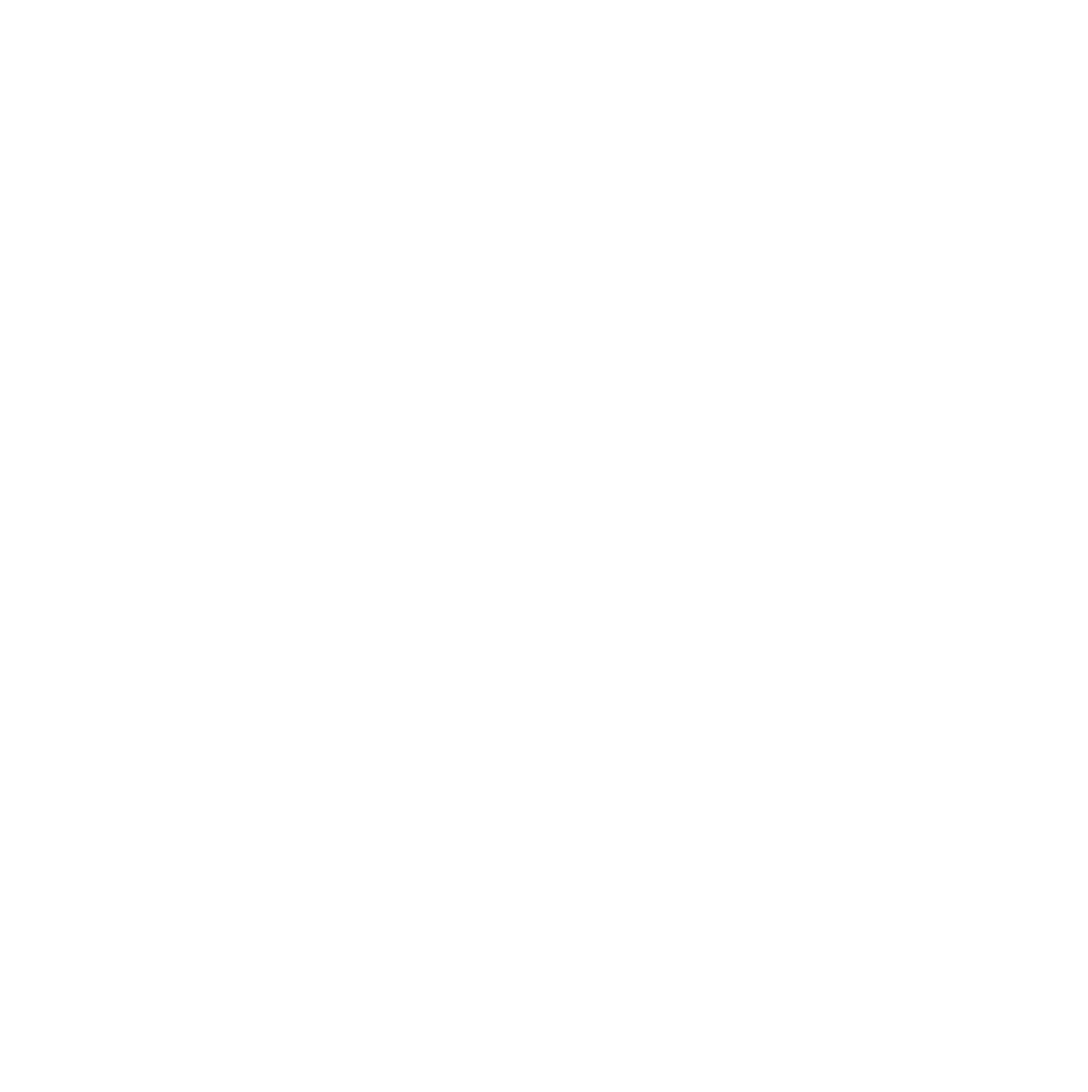
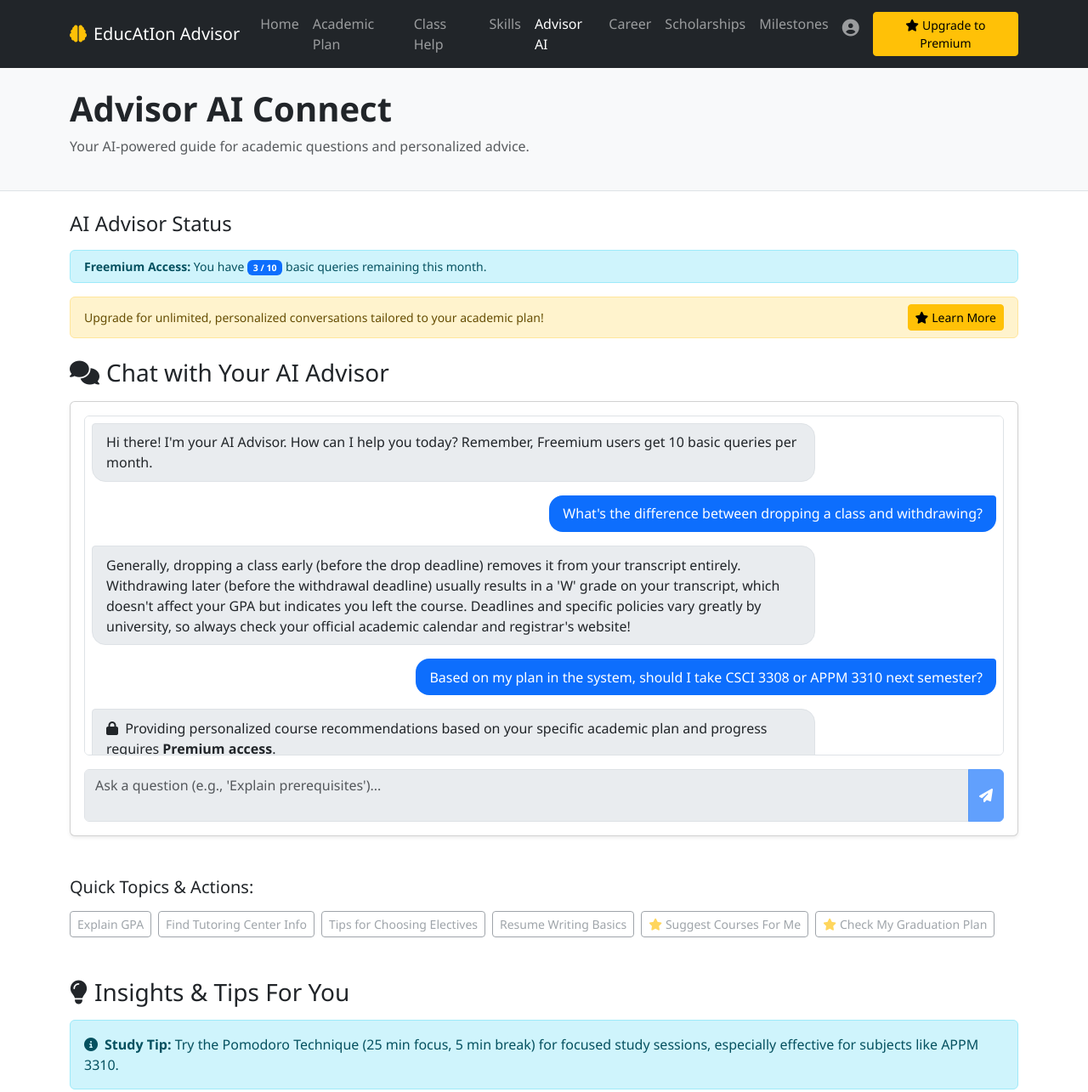
Before and after one commit to Sebastian-Conway-Burt/EDU-Copilot, a plain HTML site: page advisor_connect.html in a window 1280 px wide. Shown: the top 1285 px of the page at 85% size. Before the commit the page ends 800 px from the top, so only its background shows below. Drawn offline with nearby package versions, Linux system fonts and the light colour scheme.

Commit message:
Initial commit: Add project structure and basic HTML files

```diff
--- a/advisor_connect.html
+++ b/advisor_connect.html
@@ -0,0 +1,257 @@
+<!DOCTYPE html>
+<html lang="en">
+<head>
+    <meta charset="UTF-8">
+    <meta name="viewport" content="width=device-width, initial-scale=1.0">
+    <title>Advisor AI Connect - EducAtIon Advisor</title>
+
+    <link href="https://cdn.jsdelivr.net/npm/bootstrap@5.3.3/dist/css/bootstrap.min.css" rel="stylesheet" integrity="sha384-QWTKZyjpPEjISv5WaRU9OFeRpok6YctnYmDr5pNlyT2bRjXh0JMhjY6hW+ALEwIH" crossorigin="anonymous">
+
+    <link rel="stylesheet" href="https://cdnjs.cloudflare.com/ajax/libs/font-awesome/6.5.2/css/all.min.css" integrity="sha512-SnH5WK+bZxgPHs44uWIX+LLJAJ9/2PkPKZ5QiAj6Ta86w+fsb2TkcmfRyVX3pBnMFcV7oQPJkl9QevSCWr3W6A==" crossorigin="anonymous" referrerpolicy="no-referrer" />
+
+    <link rel="stylesheet" href="css/style.css">
+
+</head>
+<body>
+
+    <nav class="navbar navbar-expand-lg navbar-dark bg-dark sticky-top">
+        <div class="container">
+            <a class="navbar-brand" href="index.html">
+                <i class="fas fa-brain me-2"></i>EducAtIon Advisor
+            </a>
+            <button class="navbar-toggler" type="button" data-bs-toggle="collapse" data-bs-target="#navbarNav" aria-controls="navbarNav" aria-expanded="false" aria-label="Toggle navigation">
+                <span class="navbar-toggler-icon"></span>
+            </button>
+            <div class="collapse navbar-collapse" id="navbarNav">
+                <ul class="navbar-nav me-auto mb-2 mb-lg-0">
+                    <li class="nav-item">
+                        <a class="nav-link" href="index.html">Home</a>
+                    </li>
+                    <li class="nav-item">
+                        <a class="nav-link" href="academic_planning.html">Academic Plan</a>
+                    </li>
+                    <li class="nav-item">
+                        <a class="nav-link" href="class_assistance.html">Class Help</a>
+                    </li>
+                    <li class="nav-item">
+                        <a class="nav-link" href="skill_enhancement.html">Skills</a>
+                    </li>
+                     <li class="nav-item">
+                        <a class="nav-link active" aria-current="page" href="advisor_connect.html">Advisor AI</a>
+                    </li>
+                    <li class="nav-item">
+                        <a class="nav-link" href="career_launchpad.html">Career</a>
+                    </li>
+                     <li class="nav-item">
+                        <a class="nav-link" href="scholarship_engine.html">Scholarships</a>
+                    </li>
+                     <li class="nav-item">
+                        <a class="nav-link" href="milestone_tracker.html">Milestones</a>
+                    </li>
+                </ul>
+                <ul class="navbar-nav ms-auto">
+                     <li class="nav-item me-2">
+                         <a href="profile_settings.html" class="nav-link" title="Profile & Settings"><i class="fas fa-user-circle fs-5"></i></a>
+                     </li>
+                     <li class="nav-item">
+                        <button class="btn btn-warning btn-sm" data-bs-toggle="modal" data-bs-target="#premiumModal">
+                            <i class="fas fa-star me-1"></i>Upgrade to Premium
+                        </button>
+                    </li>
+                </ul>
+            </div>
+        </div>
+    </nav>
+
+     <header class="py-4 bg-light border-bottom mb-4">
+        <div class="container">
+            <h1 class="fw-bold">Advisor AI Connect</h1>
+            <p class="text-muted">Your AI-powered guide for academic questions and personalized advice.</p>
+        </div>
+    </header>
+
+    <main class="container mb-5">
+
+        <section id="advisor-status" class="mb-4">
+            <h4 class="mb-3">AI Advisor Status</h4>
+             <div class="alert alert-info py-2 small">
+                 <strong>Freemium Access:</strong> You have <span class="badge bg-primary">3 / 10</span> basic queries remaining this month.
+                 </div>
+             <div class="alert alert-warning py-2 small d-flex justify-content-between align-items-center">
+                <span>Upgrade for unlimited, personalized conversations tailored to your academic plan!</span>
+                <button class="btn btn-sm btn-warning" data-bs-toggle="modal" data-bs-target="#premiumModal"><i class="fas fa-star me-1"></i>Learn More</button>
+             </div>
+        </section>
+
+        <section id="chatbot-interface" class="mb-5">
+             <h3 class="mb-3"><i class="fas fa-comments me-2"></i>Chat with Your AI Advisor</h3>
+             <div class="card shadow-sm">
+                <div class="card-body">
+                    <div id="chat-window" class="mb-3 p-2 border rounded bg-white">
+                        <div class="chat-message ai-message">
+                            <div class="message-bubble">
+                                Hi there! I'm your AI Advisor. How can I help you today? Remember, Freemium users get 10 basic queries per month.
+                            </div>
+                        </div>
+                         <div class="chat-message user-message">
+                            <div class="message-bubble">
+                                What's the difference between dropping a class and withdrawing?
+                            </div>
+                        </div>
+                         <div class="chat-message ai-message">
+                            <div class="message-bubble">
+                                Generally, dropping a class early (before the drop deadline) removes it from your transcript entirely. Withdrawing later (before the withdrawal deadline) usually results in a 'W' grade on your transcript, which doesn't affect your GPA but indicates you left the course. Deadlines and specific policies vary greatly by university, so always check your official academic calendar and registrar's website!
+                            </div>
+                        </div>
+                         <div class="chat-message user-message">
+                            <div class="message-bubble">
+                                Based on my plan in the system, should I take CSCI 3308 or APPM 3310 next semester?
+                            </div>
+                        </div>
+                        <div class="chat-message ai-message">
+                            <div class="message-bubble">
+                                <i class="fas fa-lock me-1"></i> Providing personalized course recommendations based on your specific academic plan and progress requires <strong>Premium access</strong>.
+                                <br><br>
+                                However, I can give you general information about CSCI 3308 (Software Development Methods) or APPM 3310 (Matrix Methods), discuss common prerequisites, or talk about general strategies for choosing courses if you like!
+                            </div>
+                        </div>
+                        </div>
+
+                    <div class="input-group">
+                        <textarea class="form-control" id="chatInput" placeholder="Ask a question (e.g., 'Explain prerequisites')..." rows="2" disabled></textarea>
+                        <button class="btn btn-primary" type="button" id="sendButton" disabled title="Send message">
+                            <i class="fas fa-paper-plane"></i>
+                        </button>
+                    </div>
+                </div>
+             </div>
+        </section>
+
+        <section id="quick-topics" class="mb-5">
+            <h5 class="mb-3">Quick Topics & Actions:</h5>
+            <div class="d-flex flex-wrap gap-2">
+                <button class="btn btn-sm btn-outline-secondary" disabled>Explain GPA</button>
+                <button class="btn btn-sm btn-outline-secondary" disabled>Find Tutoring Center Info</button>
+                <button class="btn btn-sm btn-outline-secondary" disabled>Tips for Choosing Electives</button>
+                <button class="btn btn-sm btn-outline-secondary" disabled>Resume Writing Basics</button>
+                <button class="btn btn-sm btn-outline-secondary disabled" title="Premium Feature"><i class="fas fa-star text-warning me-1"></i>Suggest Courses For Me</button>
+                <button class="btn btn-sm btn-outline-secondary disabled" title="Premium Feature"><i class="fas fa-star text-warning me-1"></i>Check My Graduation Plan</button>
+                </div>
+        </section>
+
+        <section id="ai-tips" class="mb-5">
+             <h3 class="mb-3"><i class="fas fa-lightbulb me-2"></i>Insights & Tips For You</h3>
+             <div class="vstack gap-3">
+                <div class="alert alert-info mb-0">
+                    <i class="fas fa-info-circle me-2"></i><strong>Study Tip:</strong> Try the Pomodoro Technique (25 min focus, 5 min break) for focused study sessions, especially effective for subjects like APPM 3310.
+                </div>
+                <div class="alert alert-success mb-0">
+                    <i class="fas fa-check-circle me-2"></i><strong>Plan Update:</strong> Your inputted course history suggests you've completed your lower-division humanities requirements! <span class="badge bg-light text-dark border ms-1">Based on Your Data</span>
+                </div>
+                 <div class="alert alert-warning mb-0">
+                    <i class="fas fa-exclamation-triangle me-2"></i><strong>Premium Insight:</strong> Considering your goal of 'Software Engineering', adding CSCI 3155 (Principles of Programming Languages) after CSCI 2400 could significantly strengthen your profile. <button class="btn btn-link text-warning p-0 pb-1 ms-1 fw-bold" style="font-size: 0.9em; vertical-align: baseline;" data-bs-toggle="modal" data-bs-target="#premiumModal">(Upgrade for Details)</button>
+                </div>
+             </div>
+        </section>
+
+         <section id="university-resources" class="mb-5">
+            <h3 class="mb-3"><i class="fas fa-university me-2"></i>Official University Resources</h3>
+             <div class="list-group list-group-flush">
+                <a href="#" class="list-group-item list-group-item-action">Academic Advising Office Homepage</a>
+                <a href="#" class="list-group-item list-group-item-action">Registrar's Office (Dates & Deadlines)</a>
+                <a href="#" class="list-group-item list-group-item-action">Financial Aid & Scholarships Office</a>
+                <a href="#" class="list-group-item list-group-item-action">Tutoring Services (Writing Center, Math Help, etc.)</a>
+                <a href="#" class="list-group-item list-group-item-action">Career Services Center</a>
+             </div>
+             <p class="text-muted small mt-2">Always verify official policies, deadlines, and advisor recommendations directly with the university.</p>
+        </section>
+
+
+        <section id="premium-advisor-features" class="mb-5 p-4 bg-light rounded shadow">
+            <h2 class="text-center mb-4"><i class="fas fa-star text-warning me-2"></i>Unlock Your Personal AI Advisor with Premium</h2>
+            <div class="row g-4">
+                <div class="col-md-6 col-lg-3">
+                    <div class="text-center p-2">
+                        <i class="fas fa-comments fa-2x text-primary mb-2"></i>
+                        <h6>Unlimited Conversations</h6>
+                        <p class="small text-muted">Chat 24/7. The AI remembers your context and goals.</p>
+                    </div>
+                </div>
+                 <div class="col-md-6 col-lg-3">
+                    <div class="text-center p-2">
+                         <i class="fas fa-user-graduate fa-2x text-success mb-2"></i>
+                        <h6>Personalized Advice</h6>
+                        <p class="small text-muted">Course suggestions, major exploration, planning based on *your* data.</p>
+                    </div>
+                 </div>
+                <div class="col-md-6 col-lg-3">
+                    <div class="text-center p-2">
+                         <i class="fas fa-bell fa-2x text-info mb-2"></i>
+                        <h6>Proactive Nudges</h6>
+                        <p class="small text-muted">Timely alerts about deadlines, potential issues, and opportunities.</p>
+                    </div>
+                </div>
+                 <div class="col-md-6 col-lg-3">
+                    <div class="text-center p-2">
+                        <i class="fas fa-brain fa-2x text-danger mb-2"></i>
+                        <h6>In-Depth Understanding</h6>
+                        <p class="small text-muted">Ask complex questions about requirements, policies, course concepts.</p>
+                    </div>
+                </div>
+            </div>
+             <div class="text-center mt-3">
+                 <button class="btn btn-warning btn-lg" data-bs-toggle="modal" data-bs-target="#premiumModal">Upgrade to Premium</button>
+            </div>
+        </section>
+
+    </main>
+
+    <footer class="py-4 bg-dark text-white mt-auto">
+         <div class="container text-center">
+            <small>Copyright &copy; EducAtIon Advisor <span id="current-year"></span></small>
+            <div class="mt-2">
+                <a href="privacy.html" class="text-white-50 me-2">Privacy Policy</a>
+                <span class="text-white-50">|</span>
+                <a href="terms.html" class="text-white-50 ms-2">Terms of Service</a>
+            </div>
+        </div>
+    </footer>
+
+    <div class="modal fade" id="premiumModal" tabindex="-1" aria-labelledby="premiumModalLabel" aria-hidden="true">
+      <div class="modal-dialog modal-lg">
+        <div class="modal-content">
+          <div class="modal-header bg-warning text-dark">
+            <h5 class="modal-title" id="premiumModalLabel"><i class="fas fa-star me-2"></i>EducAtIon Advisor Premium Features</h5>
+            <button type="button" class="btn-close" data-bs-dismiss="modal" aria-label="Close"></button>
+          </div>
+          <div class="modal-body">
+            <p class="lead">Upgrade to unlock powerful tools designed to maximize your success:</p>
+            <ul>
+              <li><strong>Unlimited AI Advisor Access:</strong> Get personalized, context-aware advice 24/7 based on your academic plan.</li>
+              <li><strong>Automated Scholarship Matching:</strong> Let our AI find relevant scholarships based on your complete profile.</li>
+              <li><strong>Advanced Academic Planning:</strong> Run "What-If" scenarios, optimize course sequences, and get proactive alerts.</li>
+              <li><strong>AI-Powered Study Tools & Skill Paths:</strong> Generate summaries, flashcards, personalized learning sequences, and get deeper insights from your course materials.</li>
+              <li><strong>Enhanced Career Tools & Integrated Tracking:</strong> AI resume feedback, personalized job matching, interview prep, and automated skill progress tracking.</li>
+              <li><strong>And much more!</strong></li>
+            </ul>
+            <p>Invest in your future and navigate college with confidence.</p>
+          </div>
+          <div class="modal-footer">
+            <button type="button" class="btn btn-secondary" data-bs-dismiss="modal">Maybe Later</button>
+            <a href="#" class="btn btn-warning">Upgrade Now!</a> </div>
+        </div>
+      </div>
+    </div>
+
+    <script src="https://cdn.jsdelivr.net/npm/bootstrap@5.3.3/dist/js/bootstrap.bundle.min.js" integrity="sha384-YvpcrYf0tY3lHB60NNkmXc5s9fDVZLESaAA55NDzOxhy9GkcIdslK1eN7N6jIeHz" crossorigin="anonymous"></script>
+
+    <script>
+        // Ensure this only runs once
+        if (!window.footerYearUpdated) {
+            document.getElementById('current-year').textContent = new Date().getFullYear();
+            window.footerYearUpdated = true;
+        }
+    </script>
+
+    </body>
+</html>
--- a/css/style.css
+++ b/css/style.css
@@ -41,3 +41,52 @@ body {
 .border-dashed {
     border: 2px dashed #ccc; /* Example style */
 }
+/* Chat Window Styling */
+#chat-window {
+    height: 400px; /* Adjust as needed */
+    overflow-y: auto; /* Enable scrolling for messages */
+    background-color: #f8f9fa; /* Light background for the window */
+    display: flex; /* Use flexbox to push new messages down */
+    flex-direction: column; /* Stack messages vertically */
+}
+
+.chat-message {
+    margin-bottom: 1rem; /* Space between messages */
+    display: flex; /* Use flexbox for alignment */
+}
+
+.ai-message {
+    justify-content: flex-start; /* Align AI messages to the left */
+    margin-right: 20%; /* Give AI messages some breathing room on right */
+}
+
+.user-message {
+    justify-content: flex-end; /* Align user messages to the right */
+     margin-left: 20%; /* Give User messages some breathing room on left */
+}
+
+.message-bubble {
+    padding: 0.6rem 1rem; /* Padding inside the bubble */
+    border-radius: 1rem; /* Rounded corners */
+    max-width: 100%; /* Prevent bubbles from becoming too wide */
+    word-wrap: break-word; /* Wrap long words */
+}
+
+/* Specific Bubble Styles - Match HTML classes */
+.ai-message .message-bubble {
+    background-color: #e9ecef; /* Bootstrap light grey */
+    color: #212529; /* Bootstrap dark text */
+    border: 1px solid #dee2e6; /* Subtle border */
+     border-top-left-radius: 0.25rem; /* Make AI bubble less rounded on top-left */
+}
+
+.user-message .message-bubble {
+    background-color: #0d6efd; /* Bootstrap primary blue */
+    color: white;
+    border-top-right-radius: 0.25rem; /* Make user bubble less rounded on top-right */
+}
+
+/* Style for chat input area */
+#chatInput {
+    resize: none; /* Prevent manual resizing of textarea */
+}
```
